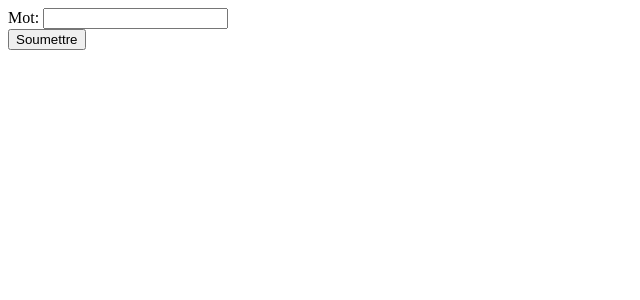
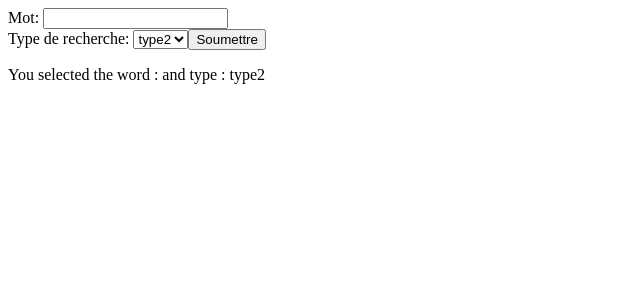
Before and after one commit to JordanPossible/jdm_juice, an Angular app in the folder front/: page / in a window 1280 px wide. Shown: the top 300 px of the page, without its empty margins (0-640 px from the left). Built offline with nearby package versions, Linux system fonts and the light colour scheme.

Commit message:
Ajout option angular

```diff
--- a/front/src/app/app.component.html
+++ b/front/src/app/app.component.html
@@ -1,6 +1,13 @@
 <form>
   Mot: <input [(ngModel)]="word" type="text" name="word"> <br>
+  Type de recherche:
+  <select [(ngModel)]="selected" name="selector">
+     <option *ngFor="let elt of typeSearch" value="{{elt}}">{{elt}}</option>
+  </select>
+
   <button type="submit" value="Submit" (click)="callApi(word)">Soumettre</button>
 </form>
 
+
+<p>You selected the word :{{word}} and type : {{selected}}</p>
 {{this.result_box}}
--- a/front/src/app/app.component.ts
+++ b/front/src/app/app.component.ts
@@ -7,16 +7,25 @@ import { MotsApiService } from './mots/mots-api.service';
   styleUrls: ['./app.component.css']
 })
 
+
+
 export class AppComponent implements OnInit, OnDestroy {
   title = 'app';
   result_box: any;
   word: string;
+  selected : string;
+  typeSearch = ["type1", "type2", "type3", "type4", "type5",
+         "type6", "type7", "type8", "type9"];
+
 
   constructor(private motsApi: MotsApiService) {
   }
 
   ngOnInit() {
+    this.selected="type2";
   }
+
+
 
   callApi(word) {
     // console.log(word)
@@ -24,9 +33,11 @@ export class AppComponent implements OnInit, OnDestroy {
       .getMots(word)
       .subscribe(res => {
         // console.log(res)
+
         this.result_box = res;
       });
   }
+
 
   ngOnDestroy() {
     // this.result_box.unsubscribe();
--- a/front/src/main.ts
+++ b/front/src/main.ts
@@ -3,6 +3,7 @@ import { platformBrowserDynamic } from '@angular/platform-browser-dynamic';
 
 import { AppModule } from './app/app.module';
 import { environment } from './environments/environment';
+
 
 if (environment.production) {
   enableProdMode();
```
Also changed, not shown: 1 other file (tests, documents, lock files or other folders).
